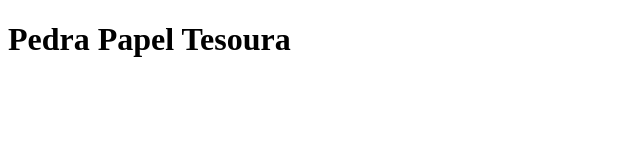
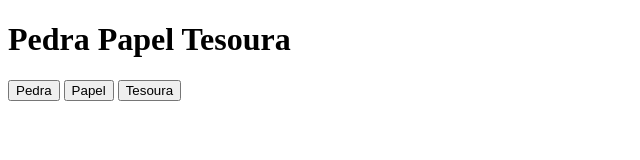
Before and after one commit to Julia-M-Amaral/pedra-papel-tesoura, a plain HTML site: page pedra-papel-tesoura/index.html in a window 1280 px wide. Shown: the whole page, without its empty margins (0-640 px from the left). Drawn offline with Linux system fonts and the light colour scheme.

Commit message:
funcao para determinar a jogada feito pelo computador, funcao para jogar com parametro da jogada do jogador quando ele clica no botao.

```diff
--- a/pedra-papel-tesoura/index.html
+++ b/pedra-papel-tesoura/index.html
@@ -8,5 +8,8 @@
 </head>
 <body>
   <h1>Pedra Papel Tesoura</h1>
+  <button class="btn-jogada btn-rock" onclick="jogo('pedra')">Pedra</button>
+  <button class="btn-jogada btn-paper" onclick="jogo('papel')">Papel</button>
+  <button class="btn-jogada btn-scissors" onclick="jogo('tesoura')">Tesoura</button>
 </body>
 </html>
--- a/pedra-papel-tesoura/js/script.js
+++ b/pedra-papel-tesoura/js/script.js
@@ -1,14 +1,60 @@
+
+
 function jogadaComputador(){
 
   let numAleatorio = Math.random();
+  if (numAleatorio >=0 && numAleatorio < 1/3){
+    jogadaPC = 'pedra';
+  } else if (numAleatorio >= 1/3 && numAleatorio < 2/3){
+    jogadaPC = 'papel';
+  } else {
+    jogadaPC = 'tesoura';
+  }
+  return jogadaPC;
+};
 
-  let jogadaPC = '';
+let placar = {
 
-  if(numAleatorio >=0 && numAleatorio < 1/3){
-    return jogadaPC = 'rock';
-  } else if(numAleatorio >= 1/3 && numAleatorio < 2/3){
-    return jogadaPC = 'paper';
-  } else {
-    return jogadaPC = 'scissors';
+}
+
+function jogo(jogadaJogador){
+  const jogadaPC = jogadaComputador();
+  let resultado = {
+    ganhou: 'Você ganhou.',
+    perdeu: 'Você perdeu.',
+    empate: 'Empate.',
+  };
+
+  if (jogadaJogador === 'pedra'){
+    if (jogadaPC === 'papel'){
+      resultado = resultado.perdeu;
+    } else if (jogadaPC === 'tesoura'){
+      resultado = resultado.ganhou;
+    } else{
+      resultado = resultado.empate;
+    };
+};
+
+  if (jogadaJogador === 'papel'){
+    if(jogadaPC === 'pedra'){
+      resultado = resultado.ganhou;
+    } else if (jogadaPC === 'tesoura'){
+      resultado = resultado.perdeu;
+    } else{
+      resultado = resultado.empate;
+    };
+  };
+
+  if (jogadaJogador === 'tesoura'){
+    if (jogadaComputador === 'papel'){
+      resultado = resultado.ganhou;
+    } else if (jogadaComputador === 'pedra'){
+      resultado = resultado.perdeu;
+    } else{
+      resultado = resultado.empate;
+    }
+
   }
-};
+console.log(`Voce escolheu: ${jogadaJogador} - Computador escolheu: ${jogadaPC}. Resultado: ${resultado}`);
+
+}
```
